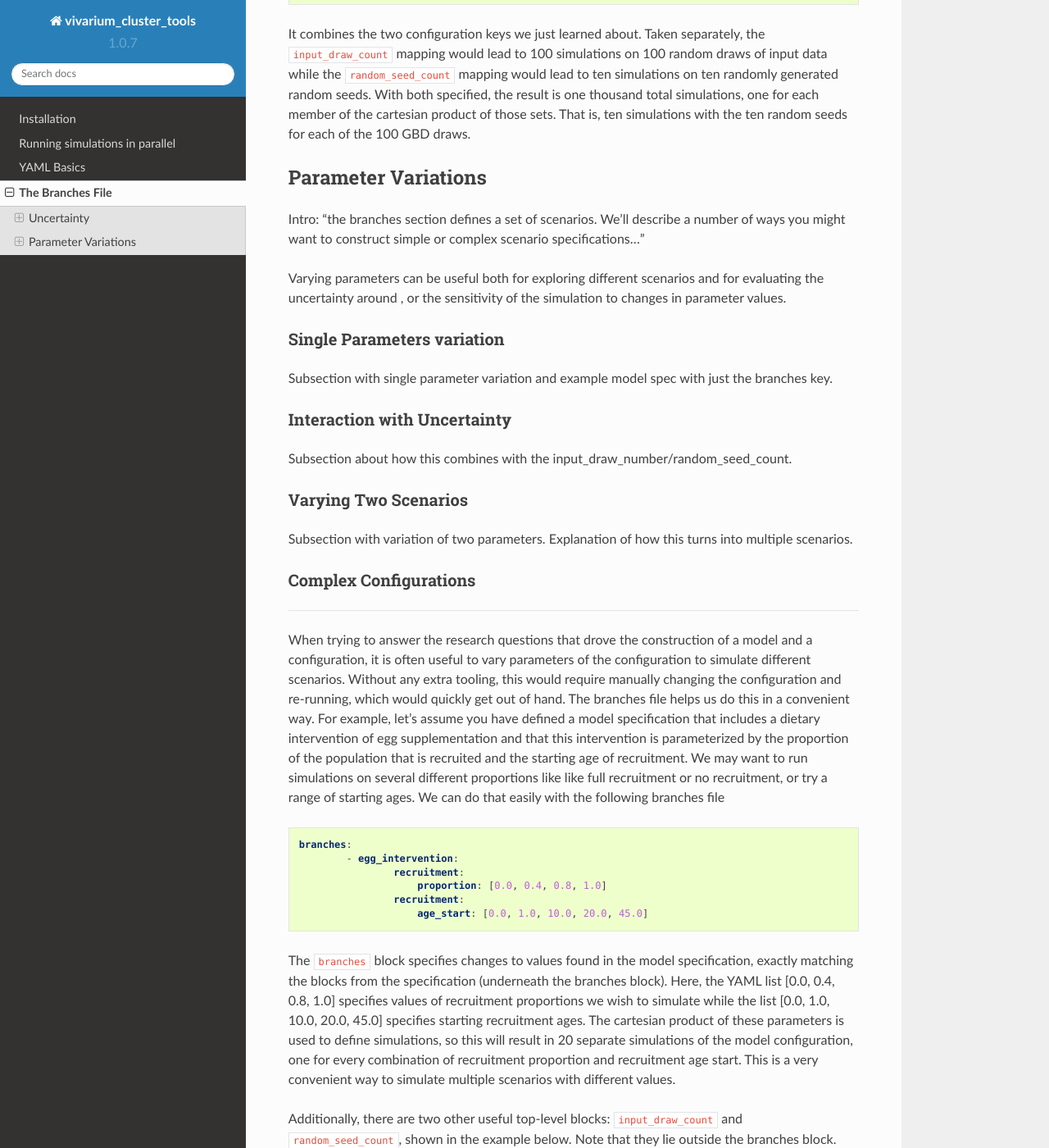
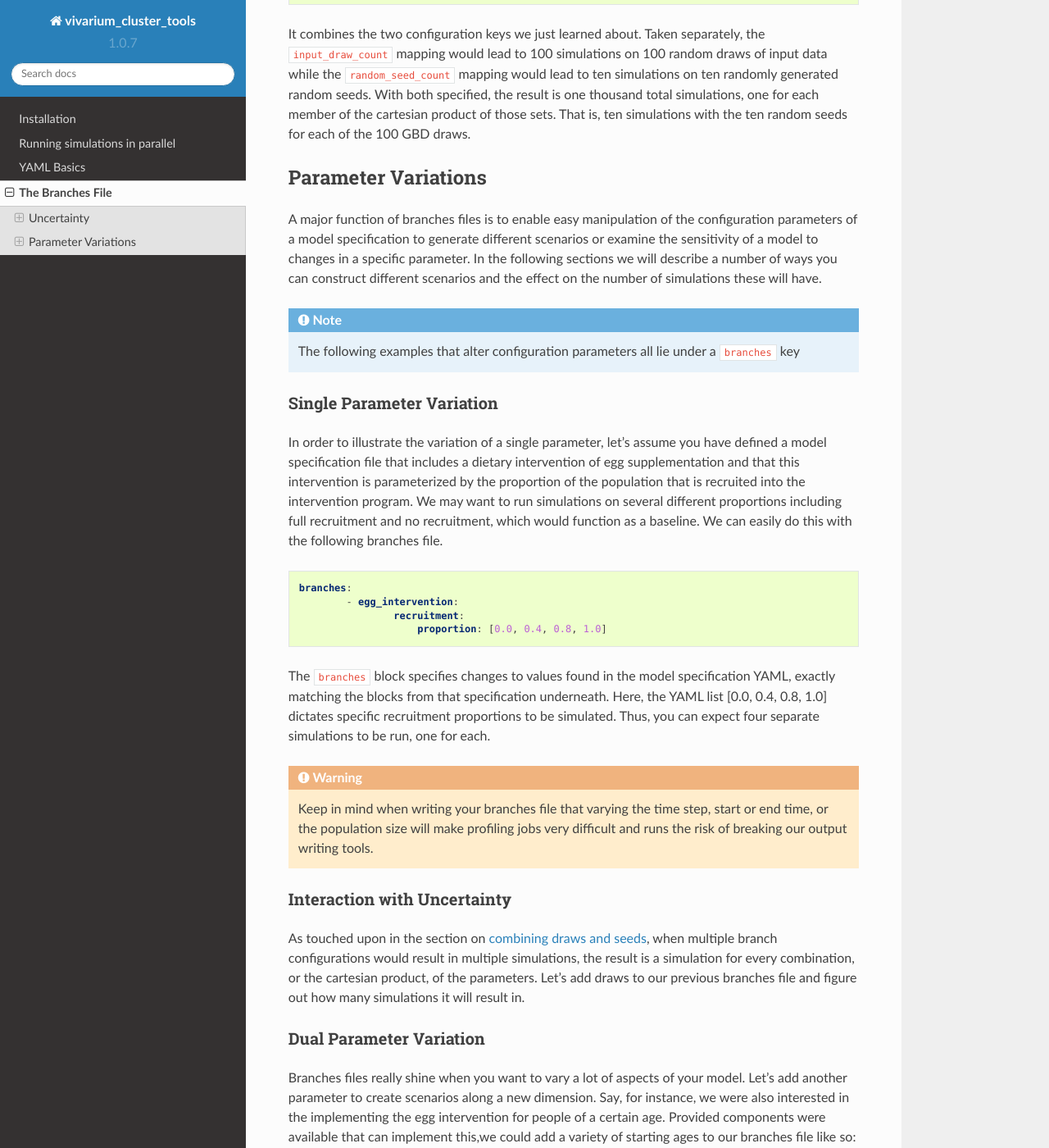
Before and after one commit to ihmeuw/vivarium_cluster_tools, a Sphinx documentation site: the page built from docs/source/branch.rst, in a window 1280 px wide and 1400 px high, scrolled down 2174 px. Shown: the whole window at 82% size. Built offline with Sphinx 7.4.7 and the Read the Docs theme 2.0.0, drawn with Linux system fonts in a browser that asks for light colours; some of the changed text lies outside the part shown.

Commit message:
wip: parameter variation

```diff
--- a/docs/source/branch.rst
+++ b/docs/source/branch.rst
@@ -87,38 +87,21 @@ of the 100 GBD draws.
 
 Parameter Variations
 --------------------
+A major function of branches files is to enable easy manipulation of the configuration parameters of a model
+specification to generate different scenarios or examine the sensitivity of a model to changes in a specific parameter.
+In the following sections we will describe a number of ways you can construct different scenarios and the effect on
+the number of simulations these will have.
 
-Intro: "the branches section defines a set of scenarios. We'll describe a number of ways you might want to construct
-simple or complex scenario specifications..."
+.. note::
+    The following examples that alter configuration parameters all lie under a ``branches`` key
 
-Varying parameters can be useful both for exploring different scenarios and for evaluating the uncertainty around , or the sensitivity of the simulation to changes
-in parameter values.
-
-Single Parameters variation
-^^^^^^^^^^^^^^^^^^^^^^^^^^^
-Subsection with single parameter variation and example model spec with just the branches key.
-
-Interaction with Uncertainty
-^^^^^^^^^^^^^^^^^^^^^^^^^^^^
-Subsection about how this combines with the input_draw_number/random_seed_count.
-
-Varying Two Scenarios
-^^^^^^^^^^^^^^^^^^^^^
-Subsection with variation of two parameters. Explanation of how this turns into multiple scenarios.
-
-Complex Configurations
-^^^^^^^^^^^^^^^^^^^^^^
-
-########################################################################################################################
-
-When trying to answer the research questions that drove the construction of a model and a configuration, it is often
-useful to vary parameters of the configuration to simulate different scenarios.  Without any extra tooling, this would
-require manually changing the configuration and re-running, which would quickly get out of hand. The branches file helps
-us do this in a convenient way. For example, let's assume you have defined a model specification that includes a
-dietary intervention of egg supplementation and that this intervention is parameterized by the proportion of the
-population that is recruited and the starting age of recruitment. We may want to run simulations on several different
-proportions like like full recruitment or no recruitment, or try a range of starting ages. We can do that easily with
-the following branches file
+Single Parameter Variation
+^^^^^^^^^^^^^^^^^^^^^^^^^^
+In order to illustrate the variation of a single parameter, let's assume you have defined a model specification file
+that includes a dietary intervention of egg supplementation and that this intervention is parameterized by the
+proportion of the population that is recruited into the intervention program. We may want to run simulations on several
+different proportions including full recruitment and no recruitment, which would function as a baseline. We can easily
+do this with the following branches file.
 
 .. code-block:: yaml
 
@@ -126,36 +109,50 @@ the following branches file
             - egg_intervention:
                     recruitment:
                         proportion: [0.0, 0.4, 0.8, 1.0]
-                    recruitment:
-                        age_start: [0.0, 1.0, 10.0, 20.0, 45.0]
 
-The ``branches`` block specifies changes to values found in the model specification, exactly matching the blocks from
-the specification (underneath the branches block).  Here, the YAML list [0.0, 0.4, 0.8, 1.0] specifies values of
-recruitment proportions we wish to simulate while the list [0.0, 1.0, 10.0, 20.0, 45.0] specifies starting recruitment
-ages. The cartesian product of these parameters is used to define simulations, so this will result in 20 separate
-simulations of the model configuration, one for every combination of recruitment proportion and recruitment age start.
-This is a very convenient way to simulate multiple scenarios with different values.
+The ``branches`` block specifies changes to values found in the model specification YAML, exactly matching the blocks
+from that specification underneath.  Here, the YAML list [0.0, 0.4, 0.8, 1.0] dictates specific recruitment proportions
+to be simulated. Thus, you can expect four separate simulations to be run, one for each.
 
-Additionally, there are two other useful top-level blocks: ``input_draw_count`` and ``random_seed_count``, shown in the
-example below. Note that they lie outside the branches block. ``input_draw_count`` specifies the number of input draws
-from the GBD to run the simulation on, drawn uniformly from the total number of draws GBD produces, 1000.
-``random_seed_count`` specifies the number of different random seeds to run simulations with. Each of these is
-considered in the cartesian product of simulations as well.
+.. warning::
+    Keep in mind when writing your branches file that varying the time step, start or end time, or the population size
+    will make profiling jobs very difficult and runs the risk of breaking our output writing tools.
+
+
+Interaction with Uncertainty
+^^^^^^^^^^^^^^^^^^^^^^^^^^^^
+As touched upon in the section on :ref:`combining draws and seeds<Combining Draws and Seeds>`, when multiple branch
+configurations would result in multiple simulations, the result is a simulation for every combination, or the cartesian
+product, of the parameters. Let's add draws to our previous branches file and figure out how many simulations it will
+result in.
 
 .. code-block:: yaml
-
-    input_draw_count: 10
-    random_seed_count: 5
+    input_draw_count: 100
 
     branches:
             - egg_intervention:
                     recruitment:
-                        proportion: [0.2, 0.8]
+                        proportion: [0.0, 0.4, 0.8, 1.0]
 
-To make this concrete, let's explicitly calculate how many simulations the above branches file will result in. This is
-given by input_draw_count * random_seed_count * proportions: 10 * 5 * 2 = 100 simulations.
 
-It is important to note that any configuration option that is natively specified as a list can **NOT**
-be used in the branch file.  In other words, Vivarium does not accept a list of lists in a branches specification. Also,
-you should remember that varying the time step, start or end time, or the population size will make profiling jobs very
-difficult and runs the risk of breaking our output writing tools. Keep this in mind when you write a branch file.
+
+Dual Parameter Variation
+^^^^^^^^^^^^^^^^^^^^^^^^
+Branches files really shine when you want to vary a lot of aspects of your model. Let's add another parameter to create
+scenarios along a new dimension. Say, for instance, we were also interested in the implementing the egg intervention
+for people of a certain age. Provided components were available that can implement this,we could add a variety of
+starting ages to our branches file like so:
+
+.. code-block:: yaml
+    input_draw_count: 100
+
+    branches:
+            - egg_intervention:
+                    recruitment:
+                        proportion: [0.0, 0.4, 0.8, 1.0]
+                        age_start: [10.0, 25.0, 45.0, 65.0]
+
+
+Complex Configurations
+^^^^^^^^^^^^^^^^^^^^^^
+TBD
```
